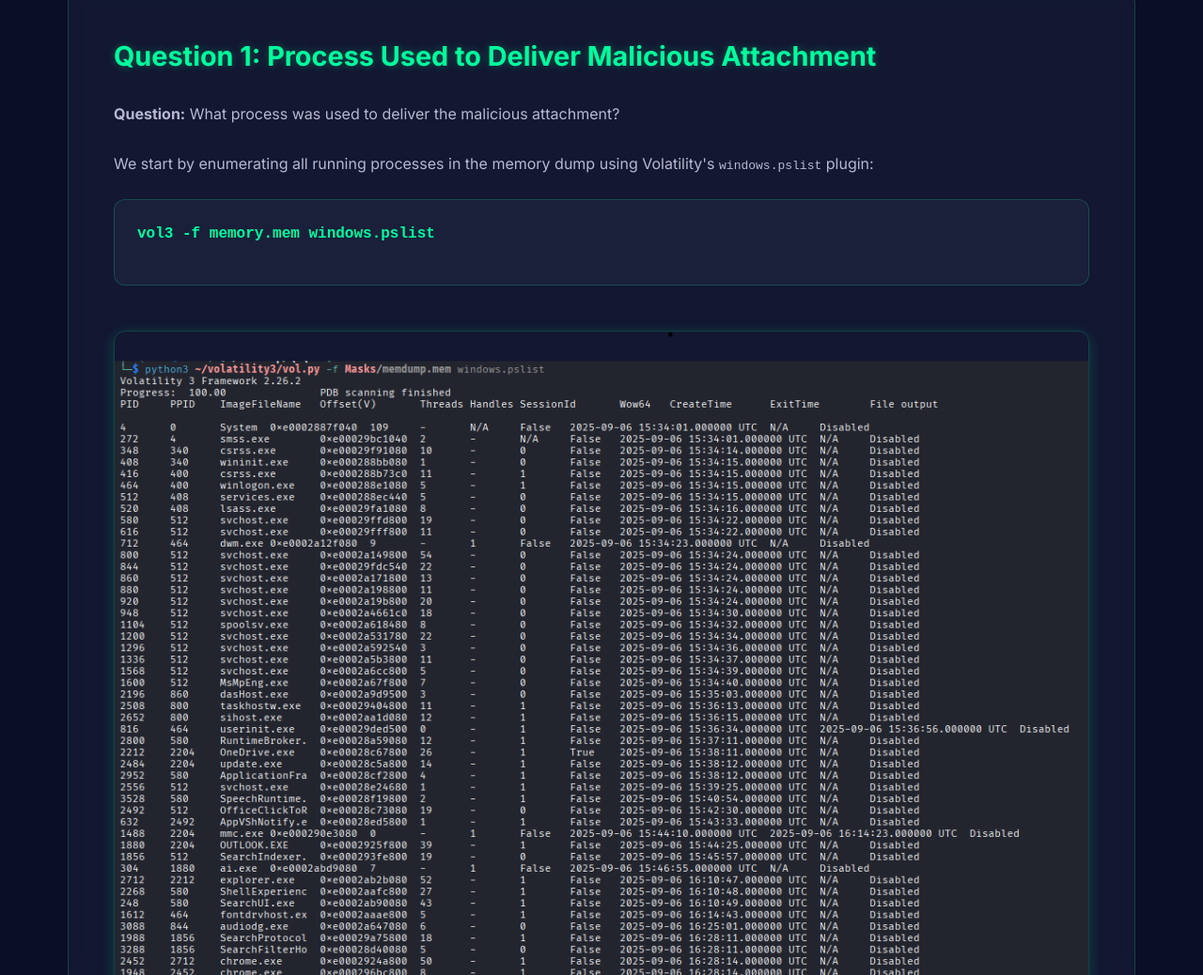
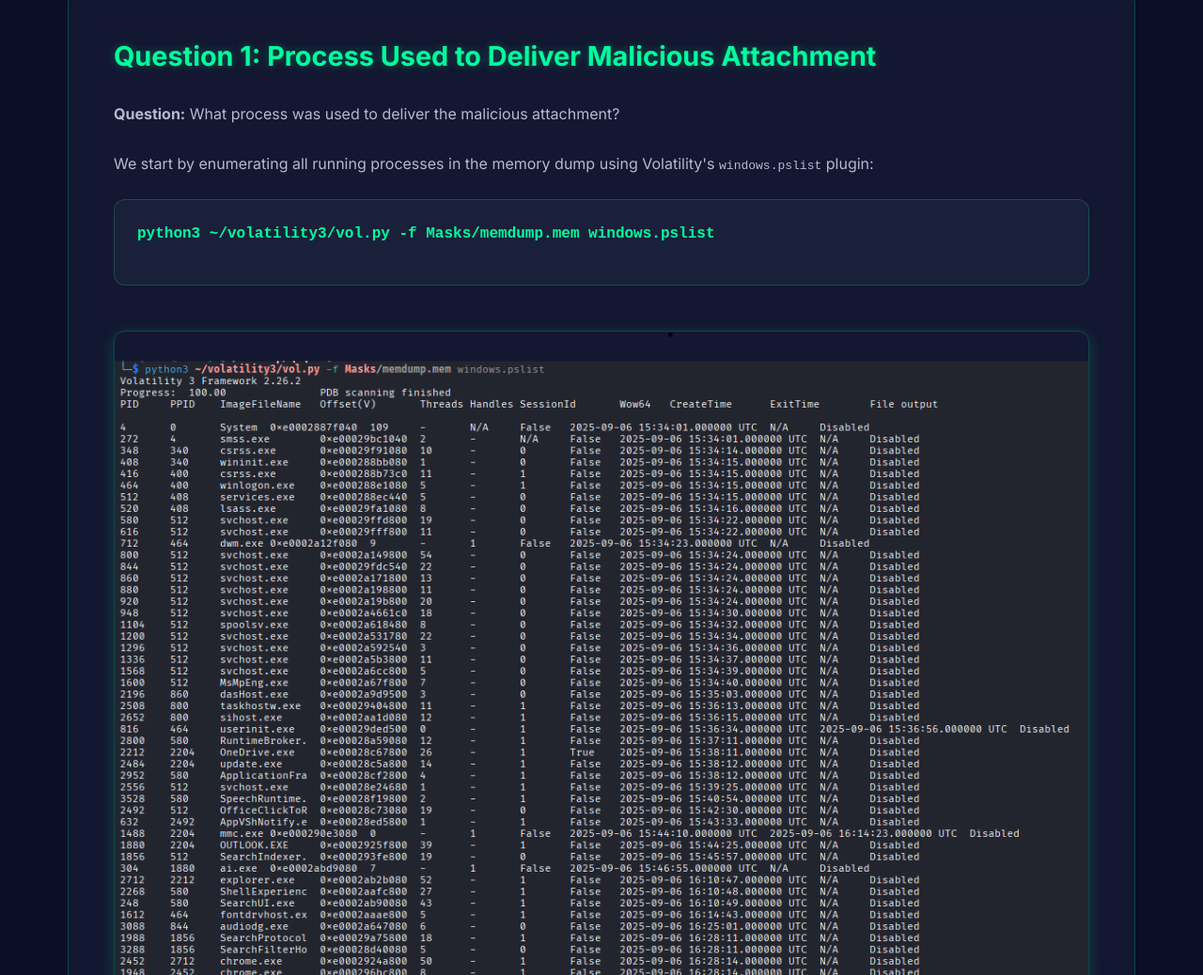
Before and after one commit to aziz-haddadi/My-Cybersecurity-Portfolio, a plain HTML site: page writeups/QnQSec-ctf-2025/masks.html in a window 1280 px wide. Shown: the part 2083-3121 px from the top of the page at 94% size. Drawn offline with Linux system fonts and the light colour scheme.

Commit message:
Update command for Volatility memory analysis

```diff
--- a/writeups/QnQSec-ctf-2025/masks.html
+++ b/writeups/QnQSec-ctf-2025/masks.html
@@ -74,7 +74,7 @@
                     <p>We start by enumerating all running processes in the memory dump using Volatility's <code>windows.pslist</code> plugin:</p>
 
                     <div class="command-box">
-                        <div class="command">vol3 -f memory.mem windows.pslist</div>
+                        <div class="command">python3 ~/volatility3/vol.py -f Masks/memdump.mem windows.pslist</div>
                     </div>
 
                     <img src="assets/images/masks/q1-pslist.png" alt="Process list showing OUTLOOK.exe">
```
